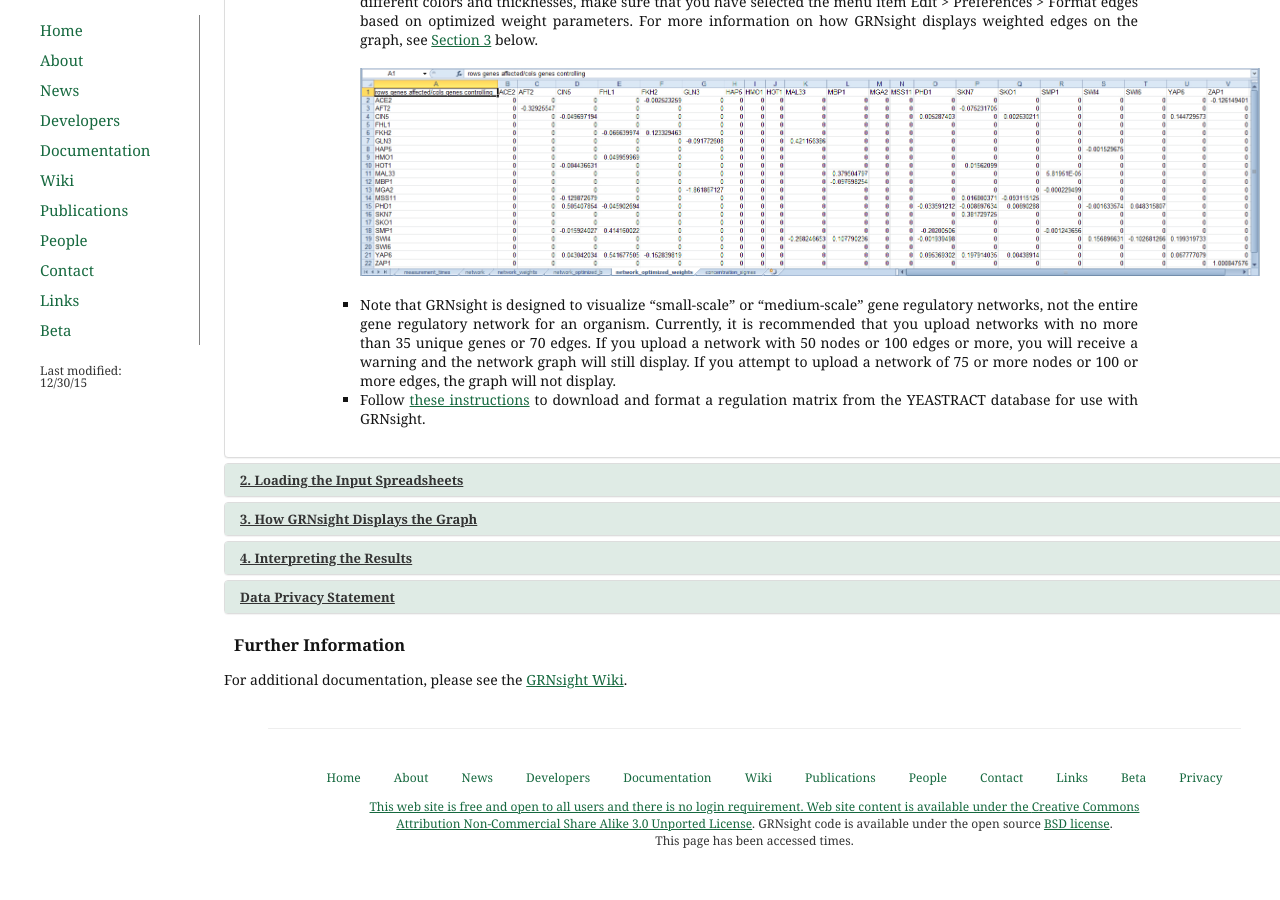
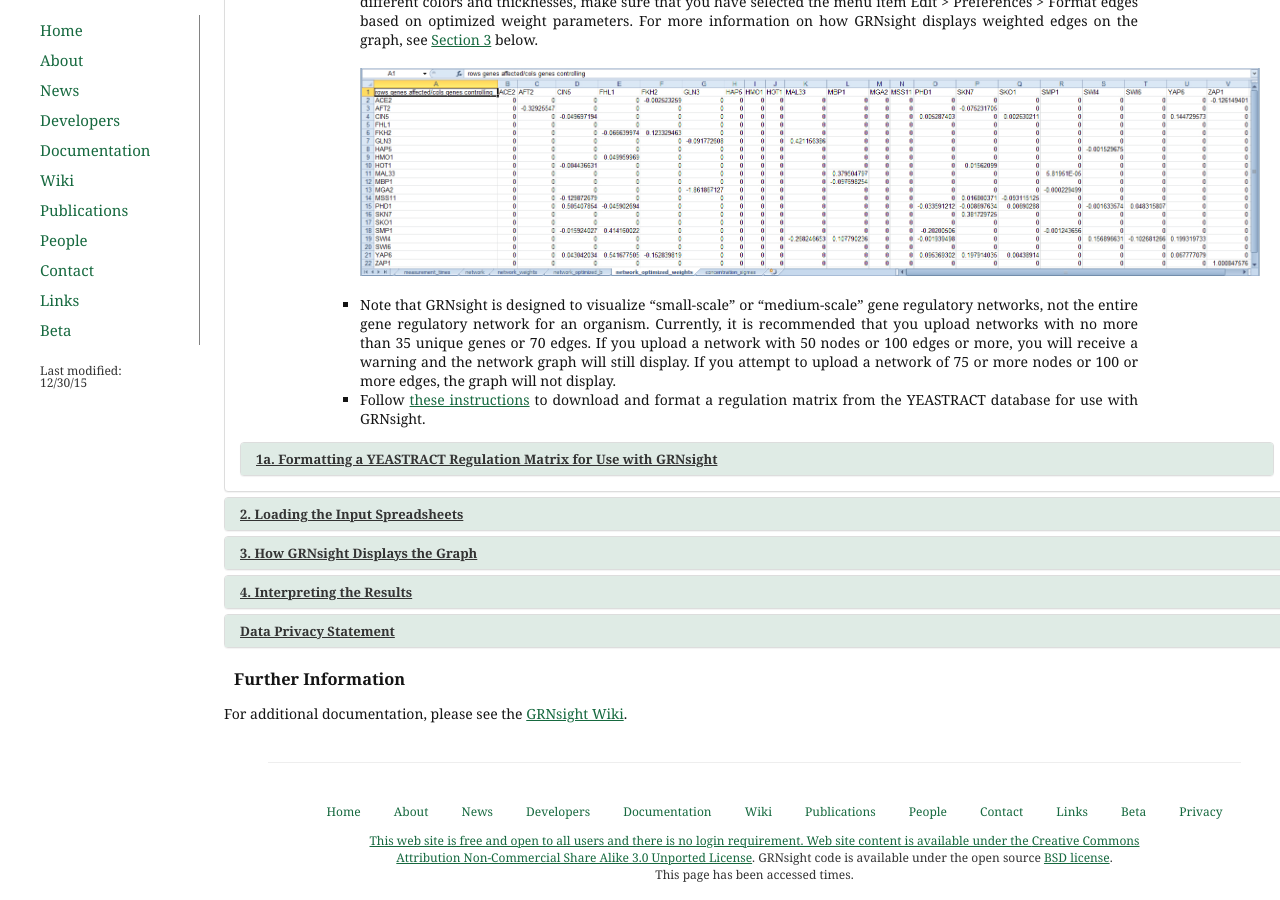
Before and after one commit to dondi/GRNsight, a Jekyll site: the page built from documentation.html, in a window 1280 px wide and 900 px high, scrolled down 1811 px. Built offline with Jekyll 4.4.1, drawn with Linux system fonts in a browser that asks for light colours; nearby versions of some CDN libraries; before the commit the page ends 2677 px from its top, so only the background shows below that.

Commit message:
Add separate YEASTRACT section.

```diff
--- a/documentation.html
+++ b/documentation.html
@@ -81,6 +81,21 @@
                                         </ul>
                                     </li>
                                 </ul>
+
+                                <div class="panel panel-default">
+                                  <div class="panel-heading">
+                                    <h4 class="panel-title">
+                                      <a href="#yeastract_instructions" data-toggle="collapse">
+                                        1a. Formatting a YEASTRACT Regulation Matrix for Use with GRNsight
+                                      </a>
+                                    </h4>
+                                  </div> <!--panel-heading-->
+                                  <div id="yeastract_instructions" class="panel-collapse collapse">
+                                    <div class="panel-body">
+                                      <p>(to be populated)</p>
+                                    </div> <!--panel-body-->
+                                  </div> <!--panel-collapse collapse-->
+                                </div>
                             </div> <!--panel-body-->
                         </div> <!--panel-collapse collapse in-->
                     </div> <!--panel panel-default-->
```
